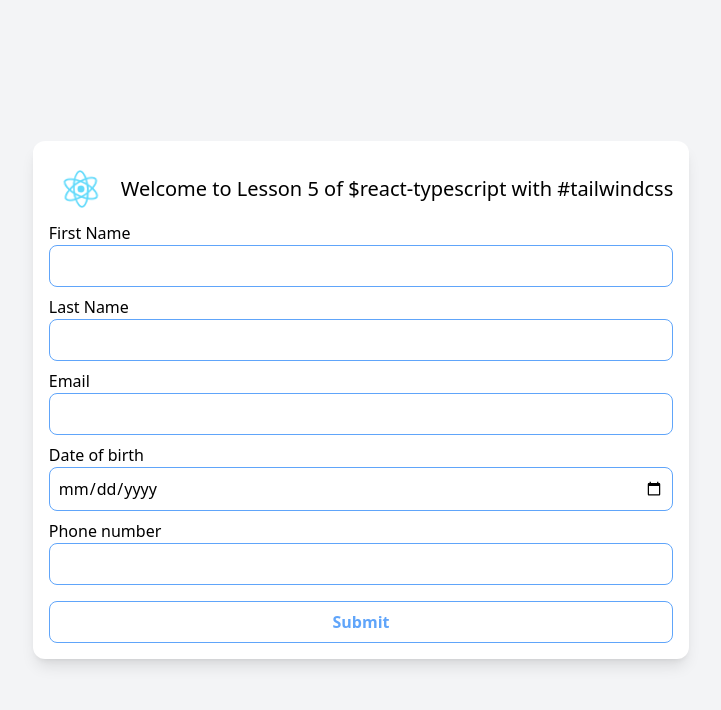
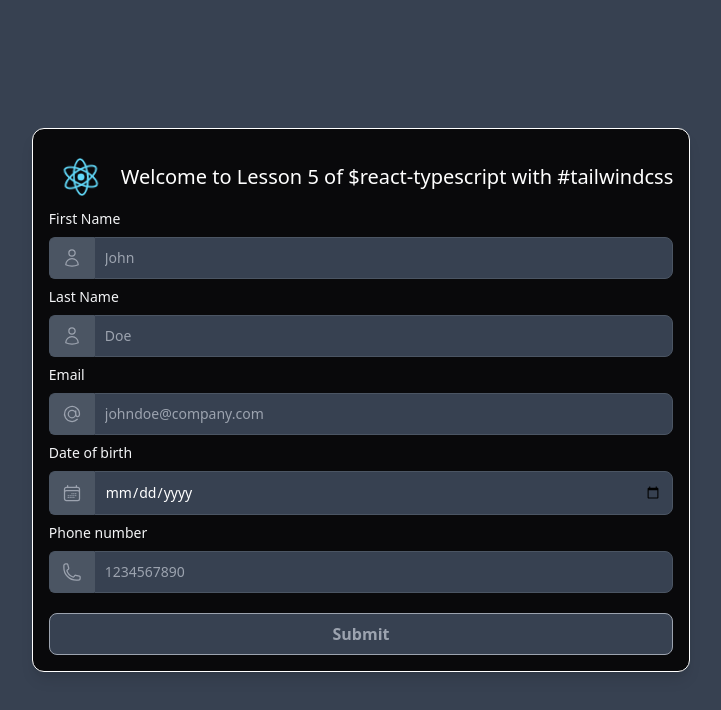
Before and after one commit to suprabathk/ReactForAllSubmissions, a React (Create React App) app: page / in a window 1280 px wide. Shown: the top 710 px of the page, without its empty margins (279-1000 px from the left). Built offline with nearby package versions, Linux system fonts and the light colour scheme.

Commit message:
Changed UI

```diff
--- a/src/App.tsx
+++ b/src/App.tsx
@@ -3,31 +3,146 @@ import Header from "./Header";
 import AppContainer from "./AppContainer";
 
 const formFields = [
-  { id: 1, label: "First Name", type: "text" },
-  { id: 2, label: "Last Name", type: "text" },
-  { id: 3, label: "Email", type: "text" },
-  { id: 4, label: "Date of birth", type: "date" },
-  { id: 5, label: "Phone number", type: "tel" },
+  {
+    id: 1,
+    label: "First Name",
+    type: "text",
+    placeholder: "John",
+    icon: (
+      <svg
+        xmlns="http://www.w3.org/2000/svg"
+        fill="none"
+        viewBox="0 0 24 24"
+        strokeWidth={1.5}
+        stroke="currentColor"
+        className="w-5 h-5"
+      >
+        <path
+          strokeLinecap="round"
+          strokeLinejoin="round"
+          d="M15.75 6a3.75 3.75 0 11-7.5 0 3.75 3.75 0 017.5 0zM4.501 20.118a7.5 7.5 0 0114.998 0A17.933 17.933 0 0112 21.75c-2.676 0-5.216-.584-7.499-1.632z"
+        />
+      </svg>
+    ),
+  },
+  {
+    id: 2,
+    label: "Last Name",
+    type: "text",
+    placeholder: "Doe",
+    icon: (
+      <svg
+        xmlns="http://www.w3.org/2000/svg"
+        fill="none"
+        viewBox="0 0 24 24"
+        strokeWidth={1.5}
+        stroke="currentColor"
+        className="w-5 h-5"
+      >
+        <path
+          strokeLinecap="round"
+          strokeLinejoin="round"
+          d="M15.75 6a3.75 3.75 0 11-7.5 0 3.75 3.75 0 017.5 0zM4.501 20.118a7.5 7.5 0 0114.998 0A17.933 17.933 0 0112 21.75c-2.676 0-5.216-.584-7.499-1.632z"
+        />
+      </svg>
+    ),
+  },
+  {
+    id: 3,
+    label: "Email",
+    type: "text",
+    placeholder: "johndoe@company.com",
+    icon: (
+      <svg
+        xmlns="http://www.w3.org/2000/svg"
+        fill="none"
+        viewBox="0 0 24 24"
+        strokeWidth={1.5}
+        stroke="currentColor"
+        className="w-5 h-5"
+      >
+        <path
+          strokeLinecap="round"
+          d="M16.5 12a4.5 4.5 0 11-9 0 4.5 4.5 0 019 0zm0 0c0 1.657 1.007 3 2.25 3S21 13.657 21 12a9 9 0 10-2.636 6.364M16.5 12V8.25"
+        />
+      </svg>
+    ),
+  },
+  {
+    id: 4,
+    label: "Date of birth",
+    type: "date",
+    placeholder: "01-01-2000",
+    icon: (
+      <svg
+        xmlns="http://www.w3.org/2000/svg"
+        fill="none"
+        viewBox="0 0 24 24"
+        strokeWidth={1.5}
+        stroke="currentColor"
+        className="w-5 h-5"
+      >
+        <path
+          strokeLinecap="round"
+          strokeLinejoin="round"
+          d="M6.75 3v2.25M17.25 3v2.25M3 18.75V7.5a2.25 2.25 0 012.25-2.25h13.5A2.25 2.25 0 0121 7.5v11.25m-18 0A2.25 2.25 0 005.25 21h13.5A2.25 2.25 0 0021 18.75m-18 0v-7.5A2.25 2.25 0 015.25 9h13.5A2.25 2.25 0 0121 11.25v7.5m-9-6h.008v.008H12v-.008zM12 15h.008v.008H12V15zm0 2.25h.008v.008H12v-.008zM9.75 15h.008v.008H9.75V15zm0 2.25h.008v.008H9.75v-.008zM7.5 15h.008v.008H7.5V15zm0 2.25h.008v.008H7.5v-.008zm6.75-4.5h.008v.008h-.008v-.008zm0 2.25h.008v.008h-.008V15zm0 2.25h.008v.008h-.008v-.008zm2.25-4.5h.008v.008H16.5v-.008zm0 2.25h.008v.008H16.5V15z"
+        />
+      </svg>
+    ),
+  },
+  {
+    id: 5,
+    label: "Phone number",
+    type: "tel",
+    placeholder: "1234567890",
+    icon: (
+      <svg
+        xmlns="http://www.w3.org/2000/svg"
+        fill="none"
+        viewBox="0 0 24 24"
+        strokeWidth={1.5}
+        stroke="currentColor"
+        className="w-5 h-5"
+      >
+        <path
+          strokeLinecap="round"
+          strokeLinejoin="round"
+          d="M2.25 6.75c0 8.284 6.716 15 15 15h2.25a2.25 2.25 0 002.25-2.25v-1.372c0-.516-.351-.966-.852-1.091l-4.423-1.106c-.44-.11-.902.055-1.173.417l-.97 1.293c-.282.376-.769.542-1.21.38a12.035 12.035 0 01-7.143-7.143c-.162-.441.004-.928.38-1.21l1.293-.97c.363-.271.527-.734.417-1.173L6.963 3.102a1.125 1.125 0 00-1.091-.852H4.5A2.25 2.25 0 002.25 4.5v2.25z"
+        />
+      </svg>
+    ),
+  },
 ];
 
 function App() {
   return (
     <AppContainer>
-      <div className="p-4 mx-auto bg-white shadow-lg rounded-xl">
+      <div className="p-4 mx-auto bg-zinc-950 border border-white shadow-lg rounded-xl">
         <Header title="Welcome to Lesson 5 of $react-typescript with #tailwindcss" />
         <form className="flex flex-col gap-2 ">
           {formFields.map((field) => (
             <div key={field.id} className="w-full">
-              <label htmlFor={`field-${field.id}`}>{field.label}</label>
-              <input
-                className="border border-blue-400 rounded-lg p-2 mr-2 w-full outline-blue-600"
-                id={`field-${field.id}`}
-                type={field.type}
-              />
+              <label
+                htmlFor={`field-${field.id}`}
+                className="block mb-2 text-sm font-medium text-gray-100"
+              >
+                {field.label}
+              </label>
+              <div className="flex">
+                <span className="inline-flex items-center px-3 text-sm border border-r-0 rounded-l-md bg-gray-600 text-gray-400 border-gray-600">
+                  {field.icon}
+                </span>
+                <input
+                  type={field.type}
+                  id={`field-${field.id}`}
+                  className="rounded-none rounded-r-lg border block flex-1 min-w-0 w-full text-sm p-2.5 bg-gray-700 border-gray-600 placeholder-gray-400 text-white focus:ring-blue-500 focus:border-blue-500"
+                  placeholder={field.placeholder}
+                />
+              </div>
             </div>
           ))}
           <button
-            className="hover:bg-blue-400 py-2 rounded-lg mt-2 hover:text-white border font-bold transition-all border-blue-400 text-blue-400"
+            className="bg-gray-700 py-2 rounded-lg mt-3 hover:text-white hover:border-white border font-semibold transition-all border-gray-400 text-gray-400"
             type="submit"
           >
             Submit
--- a/src/AppContainer.tsx
+++ b/src/AppContainer.tsx
@@ -2,7 +2,7 @@ import React from "react";
 
 export default function AppContainer(props: { children: React.ReactNode }) {
   return (
-    <div className="flex h-screen bg-gray-100 items-center">
+    <div className="flex h-screen bg-gray-700 items-center">
       {props.children}
     </div>
   );
--- a/src/Header.tsx
+++ b/src/Header.tsx
@@ -2,7 +2,7 @@ import logo from "./logo.svg";
 
 export default function Header(props: { title: string }) {
   return (
-    <div className="flex gap-2 items-center">
+    <div className="flex gap-2 items-center text-white">
       <img
         src={logo}
         className="animate-spin h-16 w-16"
```
